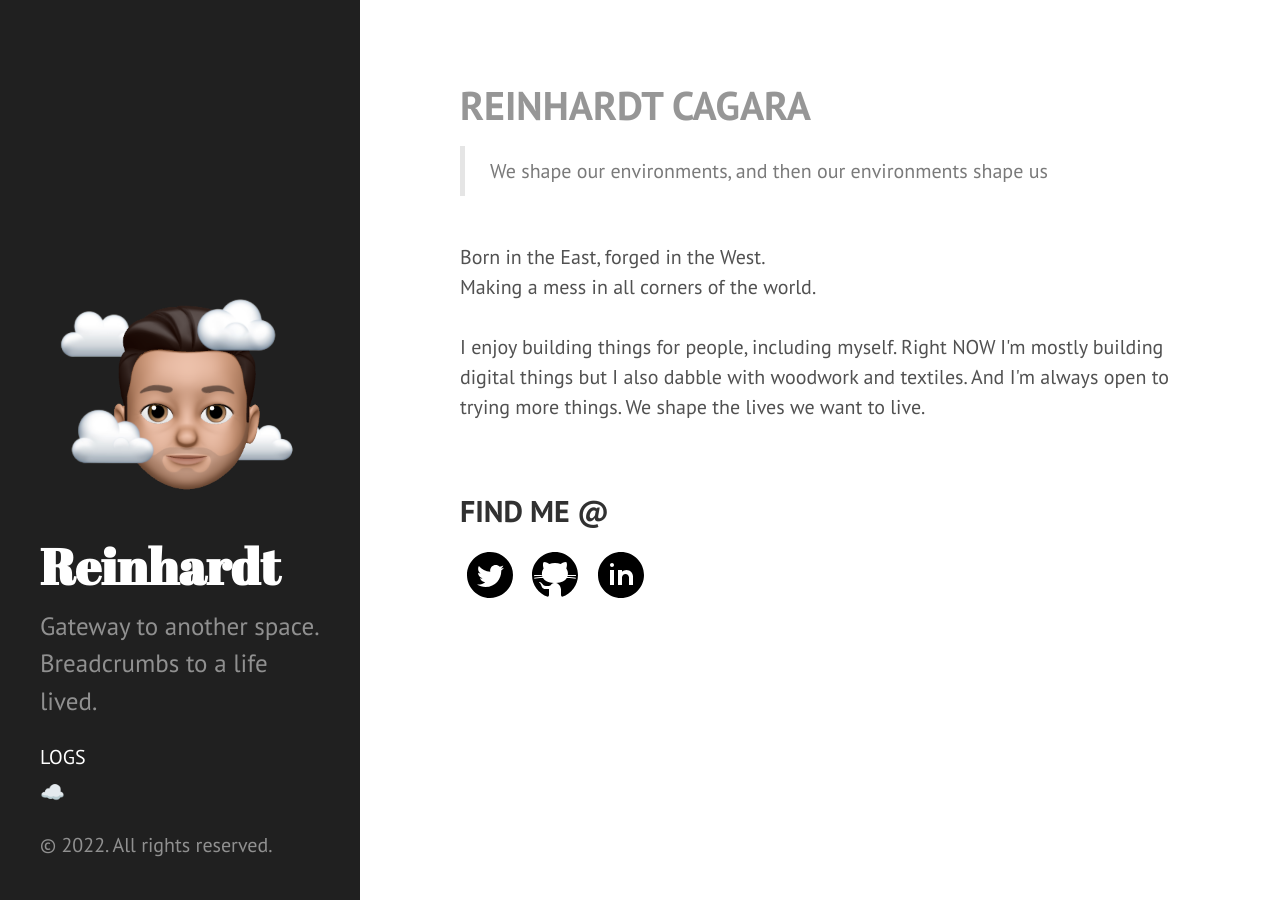
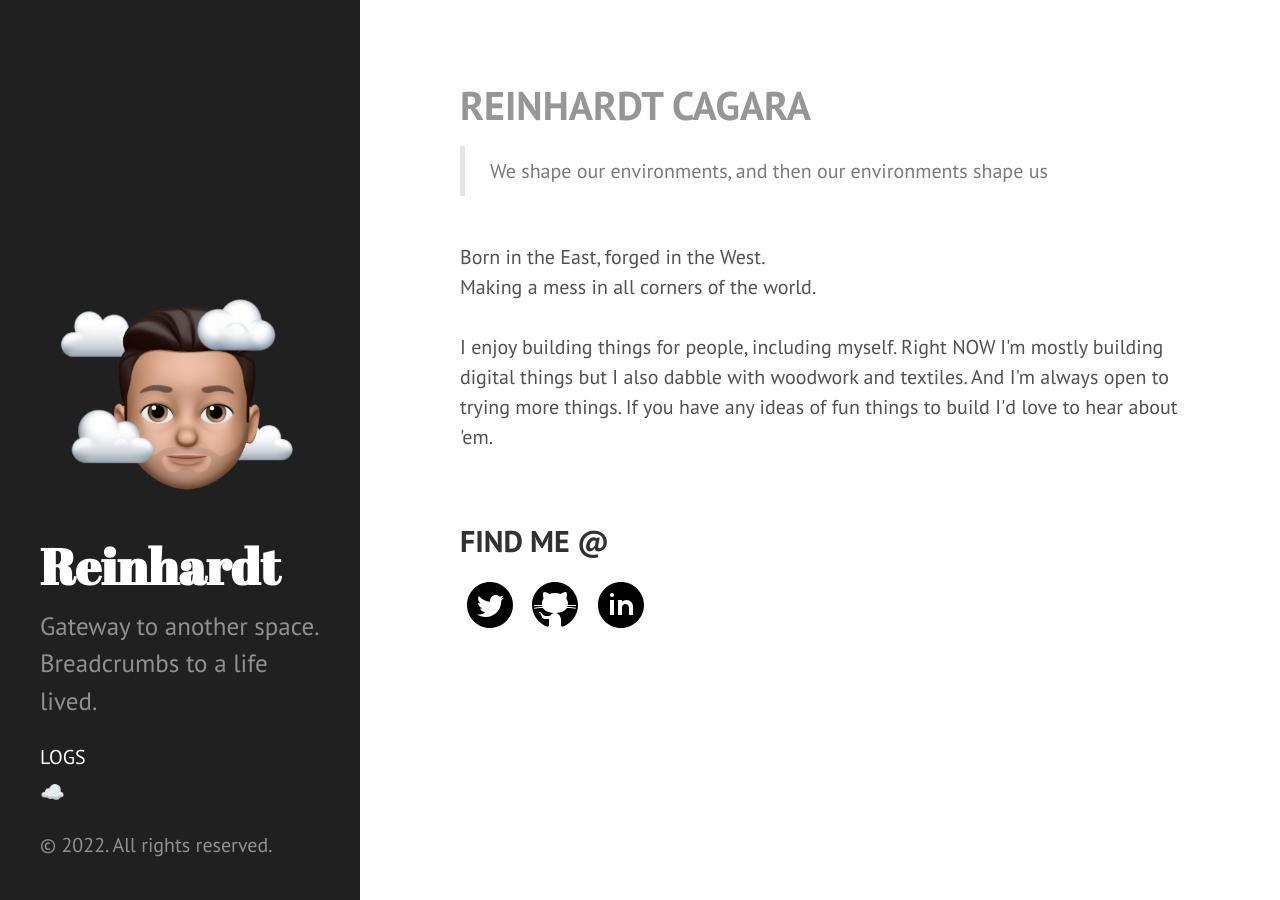
Before and after one commit to reinhardt021/reinhardt021.github.io, a Jekyll site: the page built from index.html, in a window 1280 px wide. Built offline with Jekyll 4.4.1, drawn with Linux system fonts in a browser that asks for light colours.

Commit message:
change to main page blurb to be more inviting

```diff
--- a/index.html
+++ b/index.html
@@ -19,7 +19,7 @@ I enjoy building things for people, including myself.
 Right NOW I'm mostly building digital things
 but I also dabble with woodwork and textiles.
 And I'm always open to trying more things.
-We shape the lives we want to live.
+If you have any ideas of fun things to build I'd love to hear about 'em.
 </p>
 
 <br/>
```
